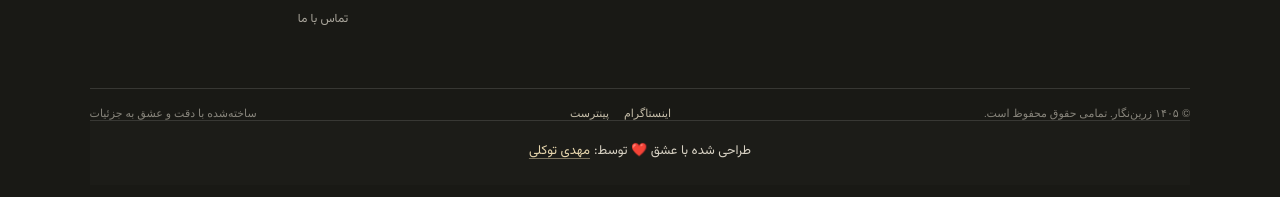
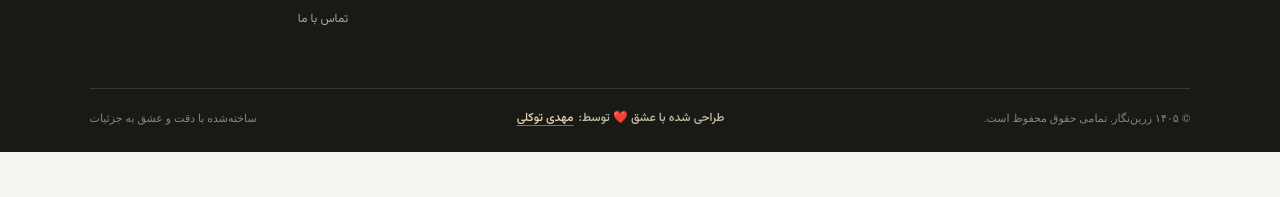
Before and after one commit to mahdi-1949/zarrin-negar-jewelry, a plain HTML site: page index.html in a window 1280 px wide. Shown: the part 4405-4602 px from the top of the page. After the commit the page ends 4557 px from the top, so only its background shows below. Drawn offline with Linux system fonts and the light colour scheme.

Commit message:
Move designer credit into footer social row

```diff
--- a/assets/site.css
+++ b/assets/site.css
@@ -167,8 +167,6 @@
     .footer-col a, .footer-col p { display: block; margin: 0 0 10px; color: #aaa69c; font-size: 10px; transition: color .2s; }
     .footer-col a:hover { color: var(--gold-light); }
     .footer-bottom { max-width: 1440px; margin: auto; padding-top: 17px; display: flex; align-items: center; justify-content: space-between; border-top: 1px solid rgba(255,255,255,.13); color: #87847b; font: 9px 'DM Sans', sans-serif; }
-    .socials { display: flex; gap: 15px; }
-    .socials a { color: #c5bda9; }
     .toast { position: fixed; z-index: 50; right: 24px; bottom: 24px; max-width: calc(100vw - 48px); padding: 13px 18px; background: #23231e; color: #f3eedf; font-size: 11px; box-shadow: 0 8px 30px rgba(0,0,0,.18); opacity: 0; pointer-events: none; transform: translateY(12px); transition: .3s; }
     .toast.show { opacity: 1; transform: translateY(0); }
     .mobile-nav { display: none; }
@@ -308,7 +306,6 @@
       .footer-col h3:after { content: ''; display: block; width: 24px; height: 1px; margin: 9px auto 0; background: var(--gold); opacity: .8; }
       .footer-col a, .footer-col p { margin: 0 auto 9px; text-align: center; }
       .footer-bottom { align-items: center; flex-direction: column; justify-content: center; gap: 12px; font-size: 9px; text-align: center; }
-      .socials { justify-content: center; gap: 18px; }
     }
     @media (max-width: 390px) {
       .hero-actions { gap: 13px; }
@@ -844,6 +841,9 @@ body[data-page="cart"] .page-heading { padding-bottom: 20px; border-bottom: 1px
 .footer-col h3 { font-size: 14px; }
 .footer-col a,.footer-col p,.footer-about { font-size: 12px; line-height: 2; }
 .footer-bottom { font-size: 11px; }
+.designer-credit { display:flex; align-items:center; justify-content:center; flex-wrap:wrap; gap:5px; direction:rtl; color:#c5bda9; font:500 12px/2 'Vazirmatn',sans-serif; text-align:center; }
+.designer-credit a { color:#e7d6ad; text-decoration:underline; text-decoration-color:rgba(231,214,173,.46); text-underline-offset:4px; transition:color .2s ease,text-decoration-color .2s ease; }
+.designer-credit a:hover { color:#fff; text-decoration-color:#fff; }
 .product-rating { display: none; }
 .product-detail-copy .product-title { margin-bottom: 10px; }
 .product-detail-copy { border-color: rgba(169,129,66,.18); }
@@ -879,9 +879,6 @@ body[data-page="cart"] .page-heading { padding-bottom: 20px; border-bottom: 1px
 .search-result small { display:block; margin-top:4px; color:#817b6e; font-size:12px; }
 .search-result-price { color:#685638; font-size:12px; white-space:nowrap; }
 .search-empty { padding:20px 8px; color:#77746b; font-size:13px; line-height:2; }
-.designer-signature { display:flex; justify-content:center; align-items:center; flex-wrap:wrap; gap:4px; padding:17px 16px 21px; border-top:1px solid rgba(255,255,255,.12); background:#1c1c18; color:#d7d1c3; text-align:center; font-size:13px; line-height:2; }
-.designer-signature a { color:#e7d6ad; text-decoration:underline; text-decoration-color:rgba(231,214,173,.46); text-underline-offset:4px; transition:color .2s ease,text-decoration-color .2s ease; }
-.designer-signature a:hover { color:#fff; text-decoration-color:#fff; }
 .wish-button.active { color:#9a5a4f; border-color:rgba(154,90,79,.25); background:#fff8f5; }
 .wish-button.active svg { fill:currentColor; }
 
@@ -899,7 +896,6 @@ body[data-page="cart"] .page-heading { padding-bottom: 20px; border-bottom: 1px
   .product-card .product-buy { min-height: 40px; font-size: 11px; }
   .footer-col a,.footer-col p,.footer-about { font-size: 13px; }
   .footer-bottom { font-size: 11px; }
-  .designer-signature { padding: 15px 18px 23px; font-size: 13px; }
   .product-detail-copy { padding-bottom: 22px; }
   .product-actions { position: sticky; bottom: 7px; z-index: 6; padding: 8px; margin-inline: -8px; background: rgba(251,250,246,.92); box-shadow: 0 5px 24px rgba(32,29,21,.09); backdrop-filter: blur(10px); }
   .search-dialog-inner { padding: 20px 16px; }
--- a/index.html
+++ b/index.html
@@ -161,9 +161,9 @@
       <div class="footer-col"><h3>راهنمای مشتریان</h3><a href="shipping.html#guide">راهنمای خرید</a><a href="shipping.html">شیوه ارسال</a><a href="shipping.html#returns">تعویض و بازگشت</a><a href="faq.html">پرسش‌های متداول</a></div>
       <div class="footer-col"><h3>در ارتباط باشیم</h3><p>شنبه تا پنجشنبه، ۱۰ تا ۱۹</p><a href="tel:+982112345678">۰۲۱ ـ ۱۲۳۴ ۵۶۷۸</a><a href="mailto:hello@zarrinnegar.ir">hello@zarrinnegar.ir</a><p>تهران، خیابان ولیعصر، پلاک ۲۴</p><a href="contact.html">تماس با ما</a></div>
     </div>
-    <div class="footer-bottom"><span>© ۱۴۰۵ زرین‌نگار. تمامی حقوق محفوظ است.</span><div class="socials"><a href="#" aria-label="اینستاگرام">اینستاگرام</a><a href="#" aria-label="پینترست">پینترست</a></div><span>ساخته‌شده با دقت و عشق به جزئیات</span></div>
+    <div class="footer-bottom"><span>© ۱۴۰۵ زرین‌نگار. تمامی حقوق محفوظ است.</span><div class="designer-credit" dir="rtl"><span>طراحی شده با عشق <span aria-hidden="true">❤️</span> توسط:</span><a href="https://mahditavakoli.ir/" target="_blank" rel="noopener noreferrer">مهدی توکلی</a></div><span>ساخته‌شده با دقت و عشق به جزئیات</span></div>
 
-    <div class="designer-signature" dir="rtl"><span>طراحی شده با عشق <span aria-hidden="true">❤️</span> توسط: </span><a href="https://mahditavakoli.ir/" target="_blank" rel="noopener noreferrer">مهدی توکلی</a></div>
+
 </footer>
   <div class="toast" role="status" aria-live="polite"></div>
   <script src="assets/site.js" defer></script>
```
Also changed, not shown: about.html (+2 -2 lines), article.html (+2 -2 lines), cart.html (+2 -2 lines), contact.html (+2 -2 lines), faq.html (+2 -2 lines), journal.html (+2 -2 lines), product.html (+2 -2 lines), products.html (+2 -2 lines), shipping.html (+2 -2 lines).
